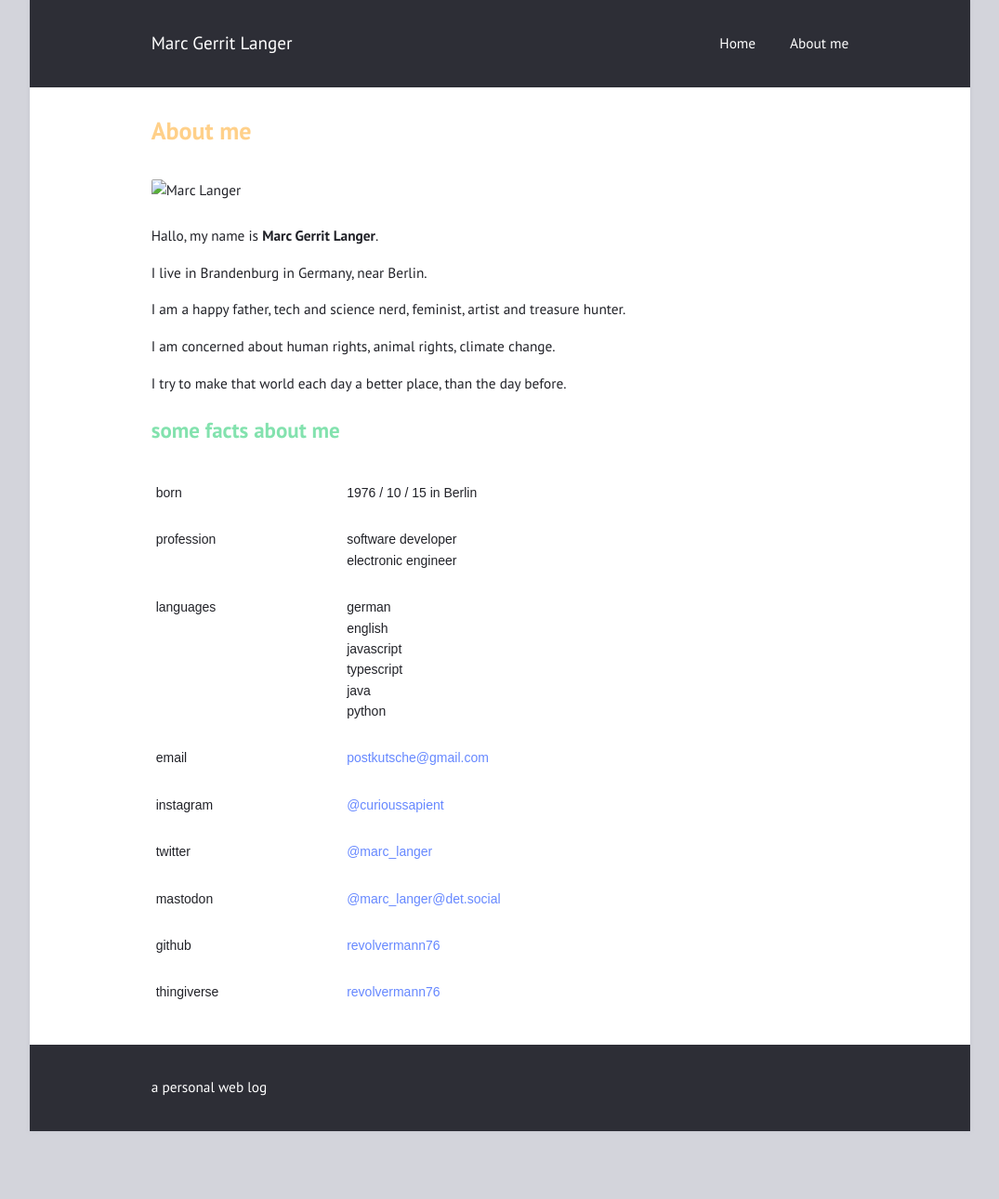
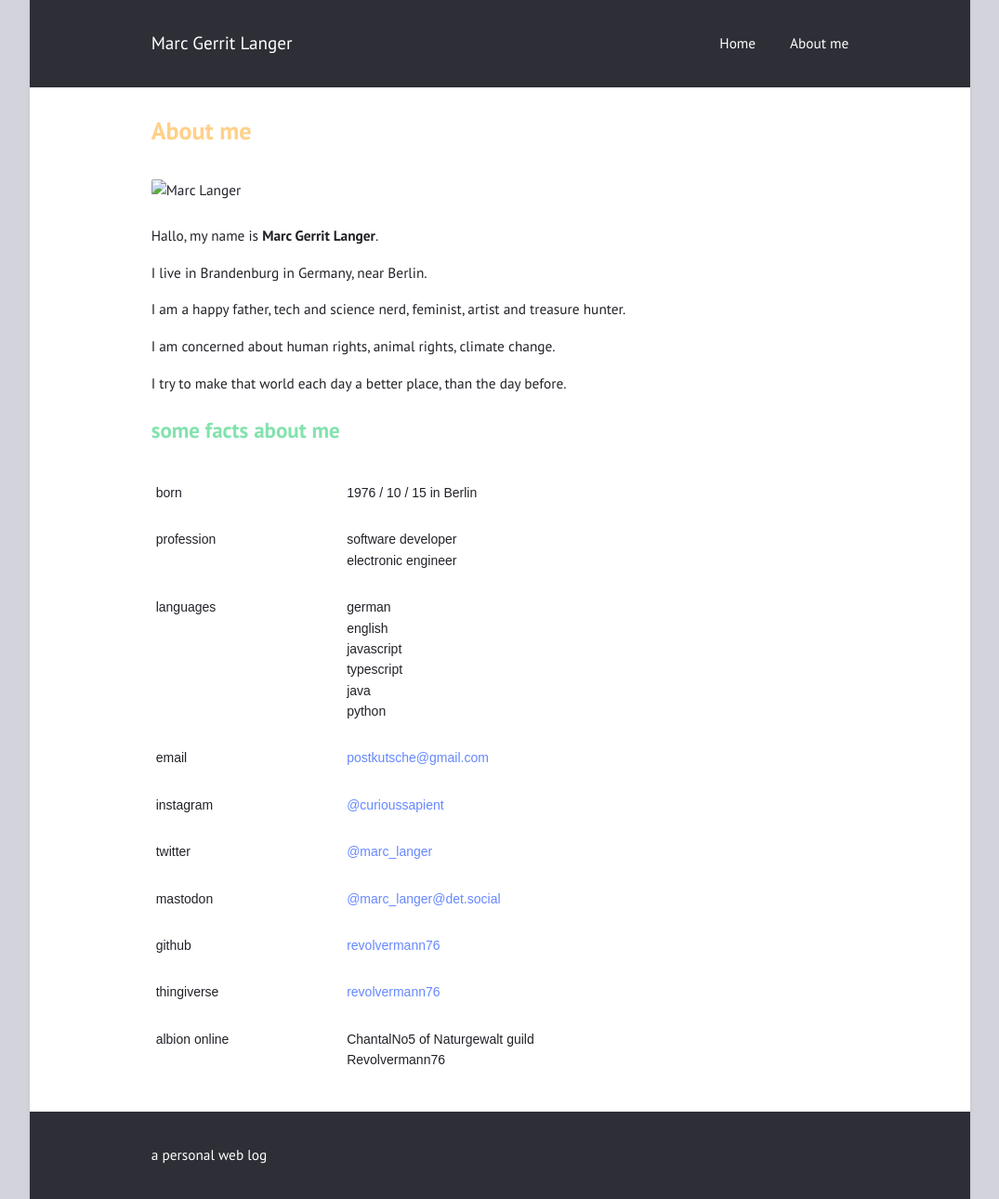
Before and after one commit to revolvermann76/revolvermann76.github.io, a Jekyll site: the page built from about.md, in a window 1280 px wide. Shown: the whole page at 93% size, without its empty margins (102-1177 px from the left). Built offline with Jekyll 4.4.1, drawn with Linux system fonts in a browser that asks for light colours; before the commit the page ends 1217 px from its top, so only the background shows below that.

Commit message:
vault backup: 2022-11-09 15:53:08

```diff
--- a/about.md
+++ b/about.md
@@ -73,4 +73,7 @@ I try to make that world each day a better place, than the day before.
 	<tr>
 		<td>thingiverse</td><td><a href="https://www.thingiverse.com/revolvermann76/">revolvermann76</a></td>
 	</tr>
+	<tr>
+		<td>albion online</td><td>ChantalNo5 of Naturgewalt guild<br/>Revolvermann76</td>
+	</tr>
 </table>
```
